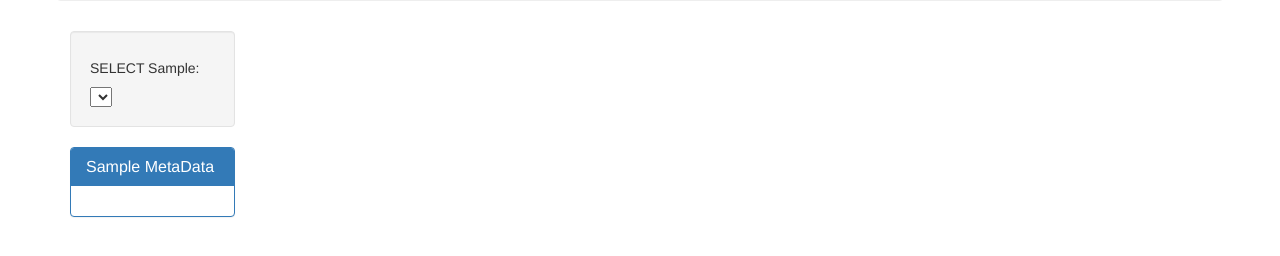
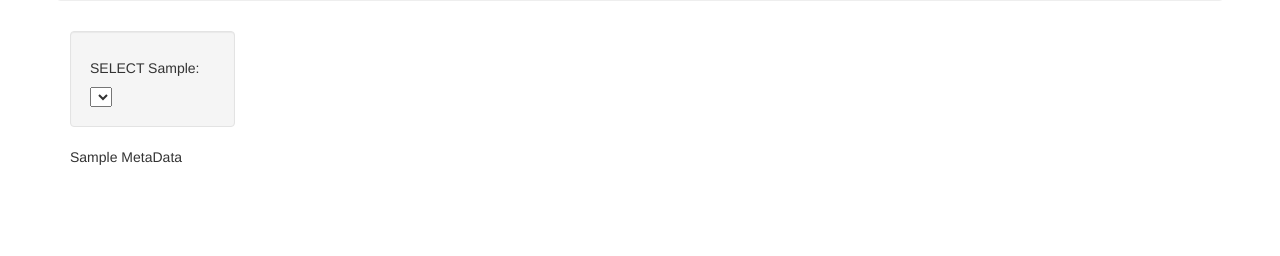
Before and after one commit to gretelup/belly-button-bio, a Flask app: page / in a window 1280 px wide. Shown: the part 239-495 px from the top of the page. Run offline with Flask 2, Linux system fonts and the light colour scheme; data that the repository does not hold is empty; some libraries are stand-ins or nearby versions.

Commit message:
Updated metadata panel in index

```diff
--- a/templates/index.html
+++ b/templates/index.html
@@ -24,11 +24,11 @@
           <h5>SELECT Sample:</h5>
           <select id="selDataset" onchange="optionChanged(this.value)"></select>
         </div>
-        <div class="panel panel-primary">
-          <div class="panel-heading">
-            <h3 class="panel-title">Sample MetaData</h3>
+        <div class="card">
+          <div class="card-header">
+            Sample MetaData
           </div>
-          <div id="sample-metadata" class="panel-body"></div>
+          <div id="sample-metadata" class="card-body"></div>
         </div>
       </div>
       <div class="col-md-5">
```
